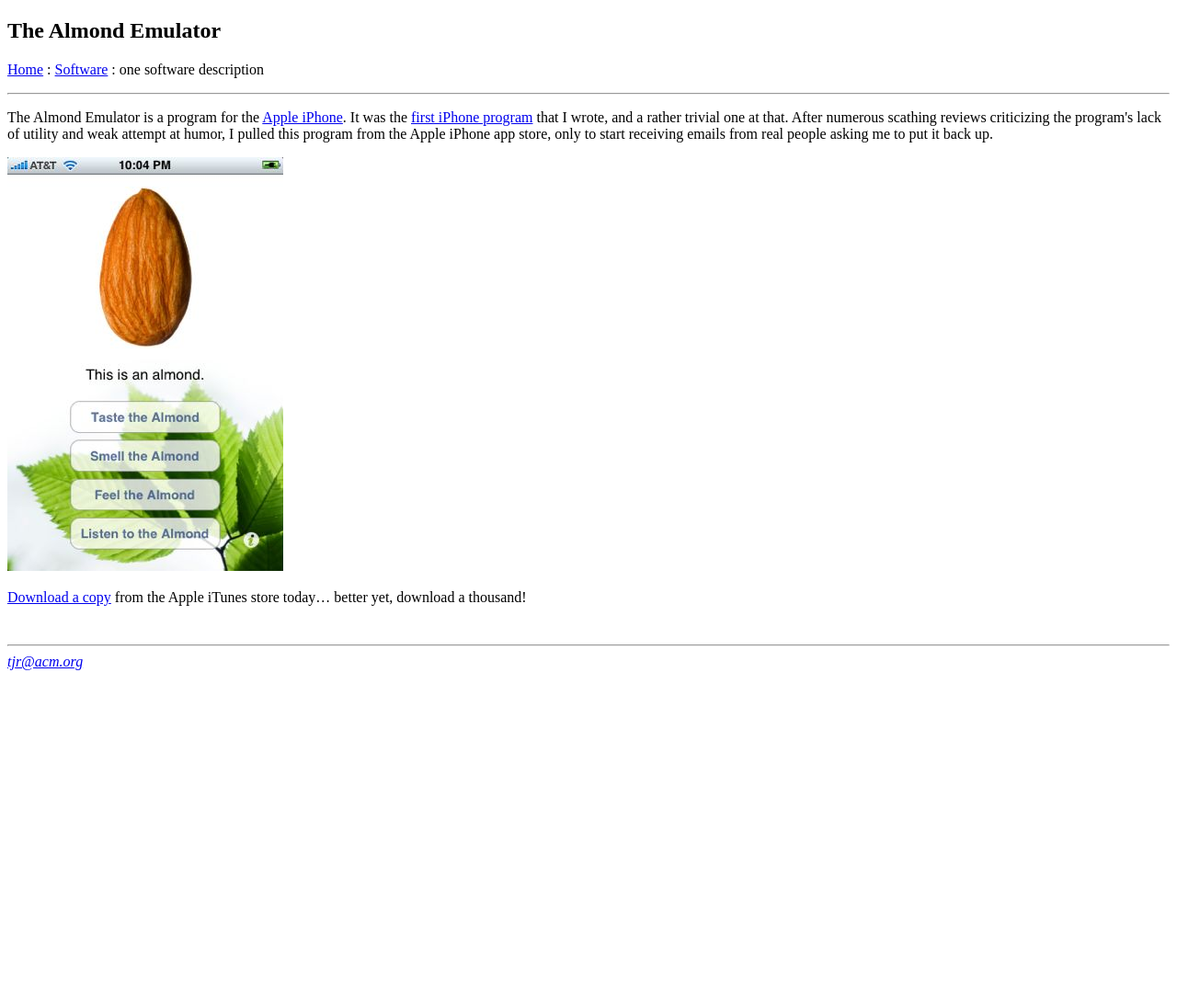
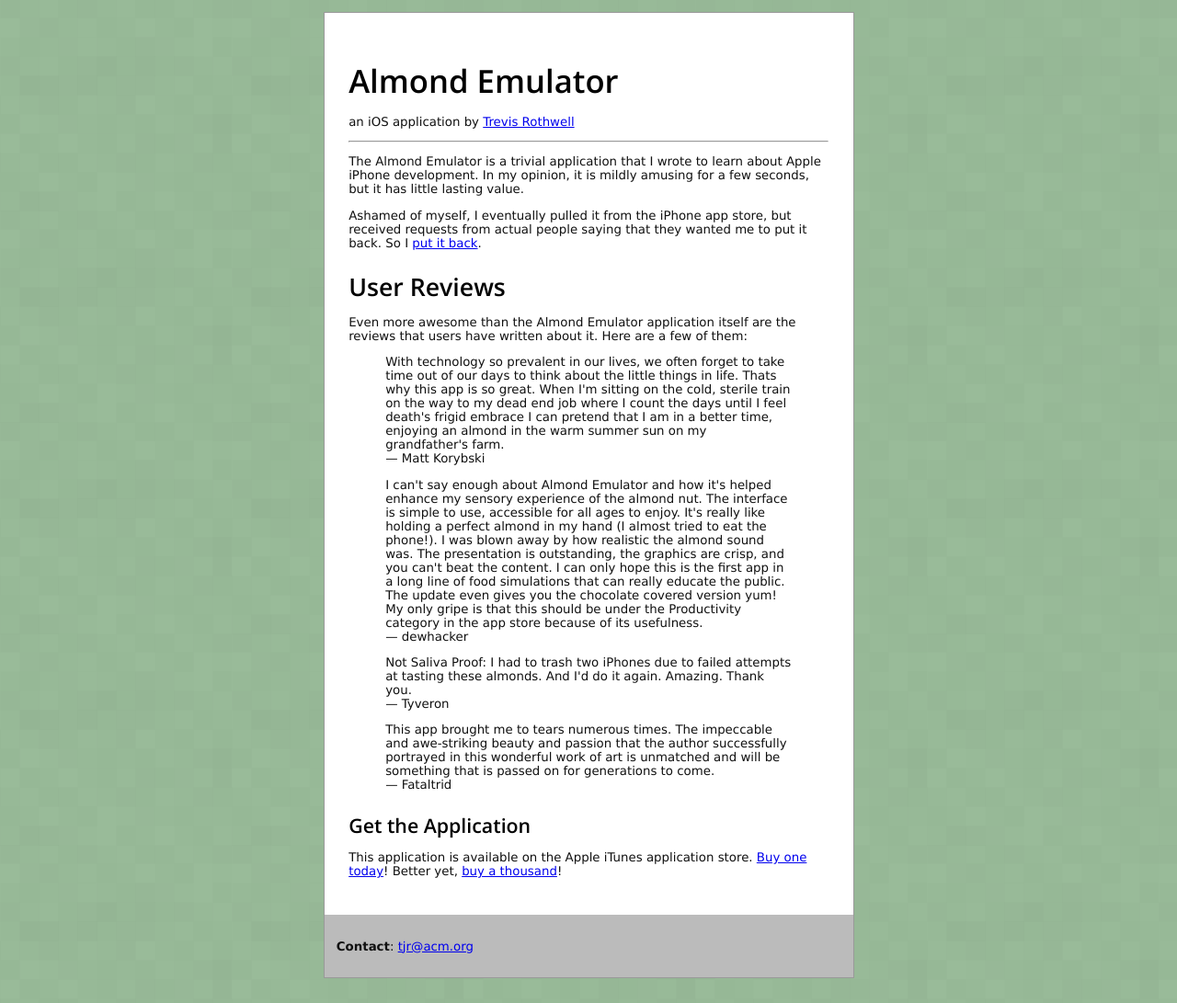
Before and after one commit to tjr/tjr.github.com, a Jekyll site: the page software/almond-emulator.html, which Jekyll copies as it is, in a window 1280 px wide. Shown: the whole page at 92% size. Built offline with Jekyll 4.4.1, drawn with Linux system fonts in a browser that asks for light colours; before the commit the page ends 900 px from its top, so only the background shows below that.

Commit message:
updated almond emulator page

```diff
--- a/software/almond-emulator.html
+++ b/software/almond-emulator.html
@@ -1,30 +1,91 @@
-<!DOCTYPE html>
-<html lang="en-us" xmlns="http://www.w3.org/1999/xhtml">
+<html>
 <head>
-  <meta charset="utf-8"/>
-  <title>The Almond Emulator</title>
-  <link rel="stylesheet" href="/site.css" media="all" title="Default" charset="utf-8"/>
+    <title>Almond Emulator - an iOS application</title>
+    <link rel="stylesheet" href="/css/ios.css" media="all" title="Default" charset="utf-8">
 </head>
+
 <body>
-    <h2>The Almond Emulator</h2>
-<p><a href="/">Home</a> : <a href="/software/">Software</a> : one software description</p>
+<div id="content">
+
+<div class="white">
+<h1>Almond Emulator</h1>
+
+<p>
+an iOS application by <a href="/">Trevis Rothwell</a>
+</p>
+
 <hr>
 
 <p>
-The Almond Emulator is a program for the <a href="http://www.apple.com/iphone/">Apple
-iPhone</a>. It was the
-<a href="http://blog.trevisrothwell.com/2009/02/completion-of-an-iphone-program/">first
-iPhone program</a> that I wrote, and a rather trivial one at that. After numerous scathing
-reviews criticizing the program's lack of utility and weak attempt at humor, I pulled this
-program from the Apple iPhone app store, only to start receiving emails from real people
-asking me to put it back up.</p>
+The Almond Emulator is a trivial application that I wrote to learn about Apple iPhone development. In my opinion, it is mildly amusing for a few seconds, but it has little lasting value.
+
 <p>
-<img src="/images/almond-emulator-screenshot.jpg"><br />
+Ashamed of myself, I eventually pulled it from the iPhone app store, but received requests from actual people saying that they wanted me to put it back. So I
+<a href="http://itunes.apple.com/us/app/almondemulator/id304062062?mt=8">put it back</a>.
+
+<h2>User Reviews</h2>
+
+<p>
+Even more awesome than the Almond Emulator application itself are the reviews that users have written about it. Here are a few of them:
+
+<blockquote>
+With technology so prevalent in our lives, we often forget to take
+time out of our days to think about the little things in life. Thats
+why this app is so great. When I'm sitting on the cold, sterile train
+on the way to my dead end job where I count the days until I feel
+death's frigid embrace I can pretend that I am in a better time,
+enjoying an almond in the warm summer sun on my grandfather's farm.
+<br>
+&mdash; Matt Korybski
+</blockquote>
+
+<blockquote>
+I can't say enough about Almond Emulator and how it's helped enhance
+my sensory experience of the almond nut. The interface is simple to
+use, accessible for all ages to enjoy. It's really like holding a
+perfect almond in my hand (I almost tried to eat the phone!). I was
+blown away by how realistic the almond sound was. The presentation is
+outstanding, the graphics are crisp, and you can't beat the content. I
+can only hope this is the first app in a long line of food simulations
+that can really educate the public. The update even gives you the
+chocolate covered version yum! My only gripe is that this should be
+under the Productivity category in the app store because of its
+usefulness.
+<br>
+&mdash; dewhacker
+</blockquote>
+
+<blockquote>
+Not Saliva Proof: I had to trash two iPhones due to failed attempts at
+tasting these almonds. And I'd do it again. Amazing. Thank you.
+<br>
+&mdash; Tyveron
+</blockquote>
+
+<blockquote>
+This app brought me to tears numerous times. The impeccable and
+awe-striking beauty and passion that the author successfully portrayed
+in this wonderful work of art is unmatched and will be something that
+is passed on for generations to come.
+<br>
+&mdash; Fataltrid
+</blockquote>
+
+<h3>Get the Application</h3>
+<p>
+This application is available on the Apple iTunes application store.
+<a href="http://itunes.apple.com/us/app/almondemulator/id304062062?mt=8">Buy one today</a>! Better yet,
+<a href="http://itunes.apple.com/us/app/almondemulator/id304062062?mt=8">buy
+a thousand</a>!
 </p>
-<p><a href="http://itunes.apple.com/us/app/almondemulator/id304062062?mt=8">Download a copy</a> from the Apple iTunes store today&#8230;  better yet, download a thousand!</p>
+</div>
 
-<br clear=right>
-<hr>
-<i><a href="/">tjr@acm.org</a></i>
+<div class="powderblue">
+<p>
+<b>Contact</b>: <a href="mailto:tjr@acm.org">tjr@acm.org</a>
+</p>
+</div>
+
+</div>
 </body>
 </html>
```
